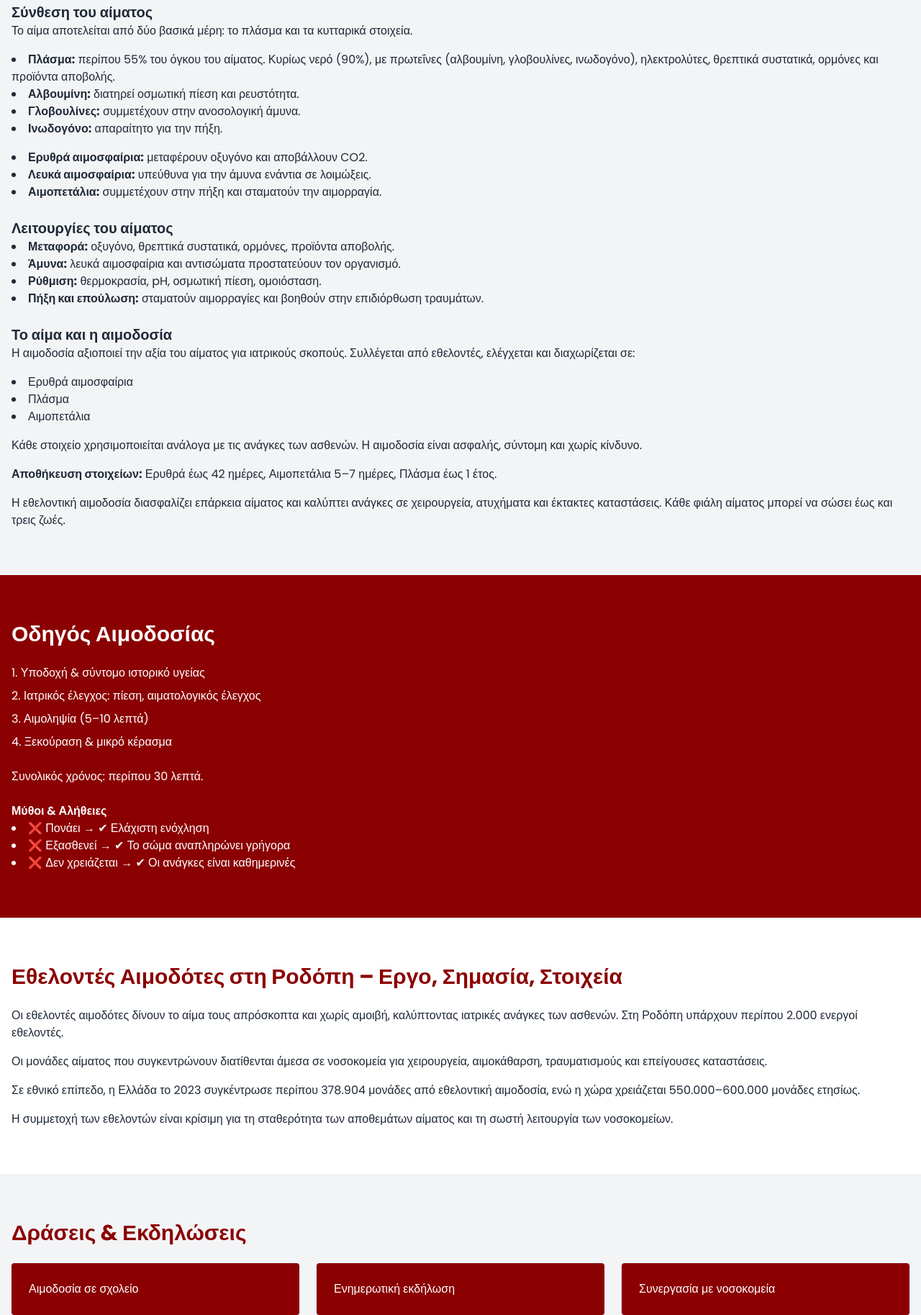
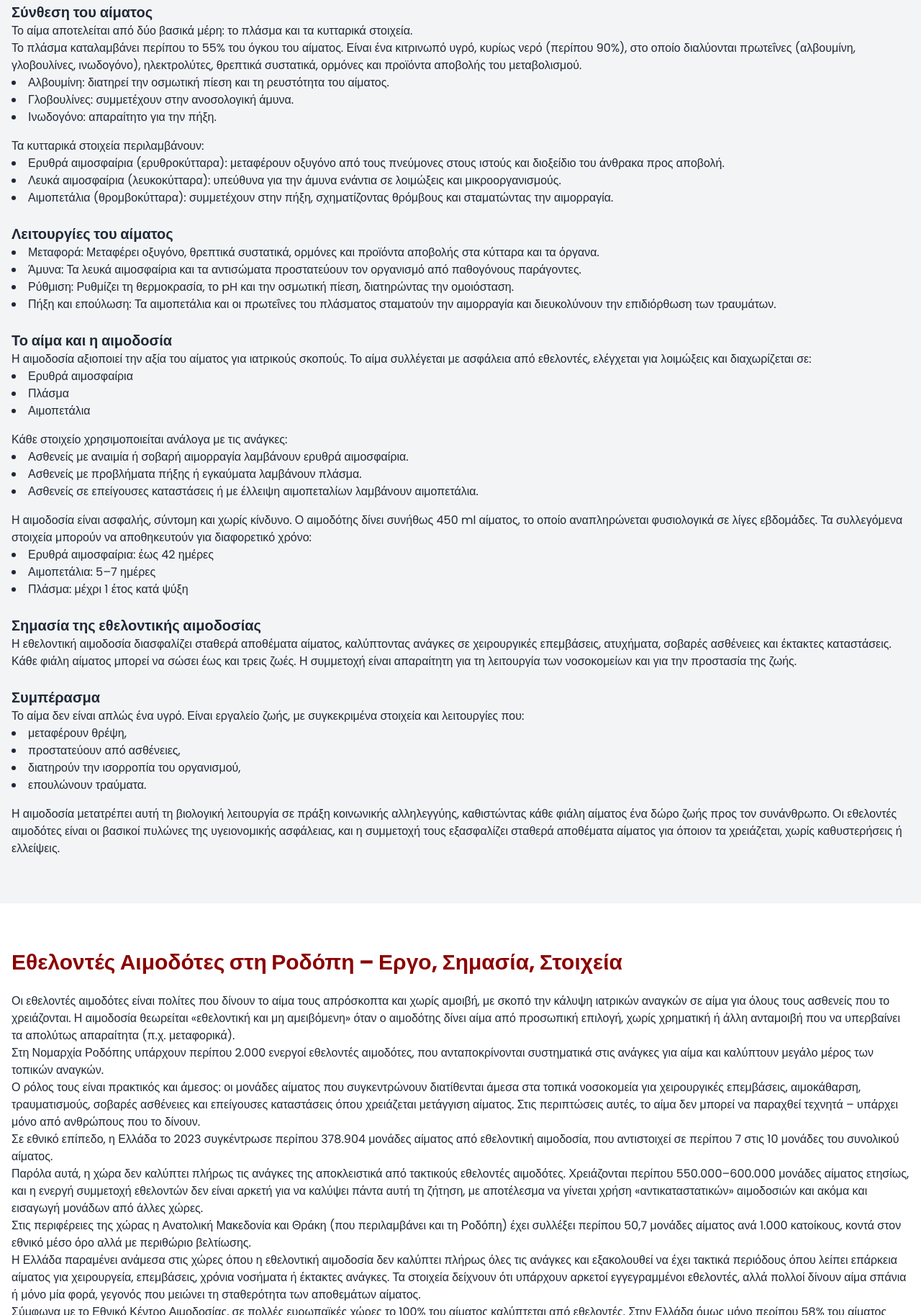
Before and after one commit to konstantinospolyzoidis1/aimodotes-rodopis, a plain HTML site: page index.html in a window 1280 px wide. Shown: the part 973-2800 px from the top of the page at 72% size. Drawn offline with nearby package versions, Linux system fonts and the light colour scheme.

Commit message:
Update index.html

```diff
--- a/index.html
+++ b/index.html
@@ -4,12 +4,7 @@
 <meta charset="UTF-8">
 <meta name="viewport" content="width=device-width, initial-scale=1.0">
 <title>Εθελοντές Αιμοδότες Ροδόπης</title>
-<!-- Tailwind CSS -->
 <script src="https://cdn.tailwindcss.com"></script>
-<script>
-  tailwind.config = { theme: { extend: {} } };
-</script>
-<!-- Google Fonts -->
 <link href="https://fonts.googleapis.com/css2?family=Poppins:wght@400;600;700&display=swap" rel="stylesheet">
 <style>
   body { font-family: 'Poppins', sans-serif; }
@@ -64,95 +59,79 @@
 <section id="blood" class="bg-gray-100 py-16 px-4">
   <div class="container mx-auto">
     <h2 class="text-3xl font-bold mb-6 text-[#8B0000]">Το Αίμα: Σύνθεση, Λειτουργίες και Αξιοποίηση στην Αιμοδοσία</h2>
-    <p class="mb-4">Το αίμα αποτελεί έναν από τους πιο ζωτικούς ιστούς του ανθρώπινου οργανισμού. Κυκλοφορεί συνεχώς μέσα στα αγγεία, διατηρώντας τη ζωή και τις λειτουργίες κάθε κυττάρου. Αν και συνήθως το αντιλαμβανόμαστε ως κόκκινο υγρό, πρόκειται για ένα πολύπλοκο σύστημα με διαφορετικά στοιχεία, καθένα με συγκεκριμένο ρόλο και λειτουργία.</p>
+    <p>Το αίμα αποτελεί έναν από τους πιο ζωτικούς ιστούς του ανθρώπινου οργανισμού. Κυκλοφορεί συνεχώς μέσα στα αγγεία, διατηρώντας τη ζωή και τις λειτουργίες κάθε κυττάρου. Αν και συνήθως το αντιλαμβανόμαστε ως κόκκινο υγρό, πρόκειται για ένα πολύπλοκο σύστημα με διαφορετικά στοιχεία, καθένα με συγκεκριμένο ρόλο και λειτουργία.</p>
 
     <h3 class="text-xl font-semibold mt-6">Σύνθεση του αίματος</h3>
-    <p class="mb-4">Το αίμα αποτελείται από δύο βασικά μέρη: το πλάσμα και τα κυτταρικά στοιχεία.</p>
+    <p>Το αίμα αποτελείται από δύο βασικά μέρη: το πλάσμα και τα κυτταρικά στοιχεία.</p>
+    <p>Το πλάσμα καταλαμβάνει περίπου το 55% του όγκου του αίματος. Είναι ένα κιτρινωπό υγρό, κυρίως νερό (περίπου 90%), στο οποίο διαλύονται πρωτεΐνες (αλβουμίνη, γλοβουλίνες, ινωδογόνο), ηλεκτρολύτες, θρεπτικά συστατικά, ορμόνες και προϊόντα αποβολής του μεταβολισμού.</p>
     <ul class="list-disc list-inside mb-4">
-      <li><strong>Πλάσμα:</strong> περίπου 55% του όγκου του αίματος. Κυρίως νερό (90%), με πρωτεΐνες (αλβουμίνη, γλοβουλίνες, ινωδογόνο), ηλεκτρολύτες, θρεπτικά συστατικά, ορμόνες και προϊόντα αποβολής.</li>
-      <li><strong>Αλβουμίνη:</strong> διατηρεί οσμωτική πίεση και ρευστότητα.</li>
-      <li><strong>Γλοβουλίνες:</strong> συμμετέχουν στην ανοσολογική άμυνα.</li>
-      <li><strong>Ινωδογόνο:</strong> απαραίτητο για την πήξη.</li>
+      <li>Αλβουμίνη: διατηρεί την οσμωτική πίεση και τη ρευστότητα του αίματος.</li>
+      <li>Γλοβουλίνες: συμμετέχουν στην ανοσολογική άμυνα.</li>
+      <li>Ινωδογόνο: απαραίτητο για την πήξη.</li>
     </ul>
+
+    <p>Τα κυτταρικά στοιχεία περιλαμβάνουν:</p>
     <ul class="list-disc list-inside mb-4">
-      <li><strong>Ερυθρά αιμοσφαίρια:</strong> μεταφέρουν οξυγόνο και αποβάλλουν CO2.</li>
-      <li><strong>Λευκά αιμοσφαίρια:</strong> υπεύθυνα για την άμυνα ενάντια σε λοιμώξεις.</li>
-      <li><strong>Αιμοπετάλια:</strong> συμμετέχουν στην πήξη και σταματούν την αιμορραγία.</li>
+      <li>Ερυθρά αιμοσφαίρια (ερυθροκύτταρα): μεταφέρουν οξυγόνο από τους πνεύμονες στους ιστούς και διοξείδιο του άνθρακα προς αποβολή.</li>
+      <li>Λευκά αιμοσφαίρια (λευκοκύτταρα): υπεύθυνα για την άμυνα ενάντια σε λοιμώξεις και μικροοργανισμούς.</li>
+      <li>Αιμοπετάλια (θρομβοκύτταρα): συμμετέχουν στην πήξη, σχηματίζοντας θρόμβους και σταματώντας την αιμορραγία.</li>
     </ul>
 
     <h3 class="text-xl font-semibold mt-6">Λειτουργίες του αίματος</h3>
     <ul class="list-disc list-inside mb-4">
-      <li><strong>Μεταφορά:</strong> οξυγόνο, θρεπτικά συστατικά, ορμόνες, προϊόντα αποβολής.</li>
-      <li><strong>Άμυνα:</strong> λευκά αιμοσφαίρια και αντισώματα προστατεύουν τον οργανισμό.</li>
-      <li><strong>Ρύθμιση:</strong> θερμοκρασία, pH, οσμωτική πίεση, ομοιόσταση.</li>
-      <li><strong>Πήξη και επούλωση:</strong> σταματούν αιμορραγίες και βοηθούν στην επιδιόρθωση τραυμάτων.</li>
+      <li>Μεταφορά: Μεταφέρει οξυγόνο, θρεπτικά συστατικά, ορμόνες και προϊόντα αποβολής στα κύτταρα και τα όργανα.</li>
+      <li>Άμυνα: Τα λευκά αιμοσφαίρια και τα αντισώματα προστατεύουν τον οργανισμό από παθογόνους παράγοντες.</li>
+      <li>Ρύθμιση: Ρυθμίζει τη θερμοκρασία, το pH και την οσμωτική πίεση, διατηρώντας την ομοιόσταση.</li>
+      <li>Πήξη και επούλωση: Τα αιμοπετάλια και οι πρωτεΐνες του πλάσματος σταματούν την αιμορραγία και διευκολύνουν την επιδιόρθωση των τραυμάτων.</li>
     </ul>
 
     <h3 class="text-xl font-semibold mt-6">Το αίμα και η αιμοδοσία</h3>
-    <p class="mb-4">Η αιμοδοσία αξιοποιεί την αξία του αίματος για ιατρικούς σκοπούς. Συλλέγεται από εθελοντές, ελέγχεται και διαχωρίζεται σε:</p>
+    <p>Η αιμοδοσία αξιοποιεί την αξία του αίματος για ιατρικούς σκοπούς. Το αίμα συλλέγεται με ασφάλεια από εθελοντές, ελέγχεται για λοιμώξεις και διαχωρίζεται σε:</p>
     <ul class="list-disc list-inside mb-4">
       <li>Ερυθρά αιμοσφαίρια</li>
       <li>Πλάσμα</li>
       <li>Αιμοπετάλια</li>
     </ul>
-    <p class="mb-4">Κάθε στοιχείο χρησιμοποιείται ανάλογα με τις ανάγκες των ασθενών. Η αιμοδοσία είναι ασφαλής, σύντομη και χωρίς κίνδυνο.</p>
-    <p class="mb-4"><strong>Αποθήκευση στοιχείων:</strong> Ερυθρά έως 42 ημέρες, Αιμοπετάλια 5–7 ημέρες, Πλάσμα έως 1 έτος.</p>
-    <p>Η εθελοντική αιμοδοσία διασφαλίζει επάρκεια αίματος και καλύπτει ανάγκες σε χειρουργεία, ατυχήματα και έκτακτες καταστάσεις. Κάθε φιάλη αίματος μπορεί να σώσει έως και τρεις ζωές.</p>
-  </div>
-</section>
+    <p>Κάθε στοιχείο χρησιμοποιείται ανάλογα με τις ανάγκες:</p>
+    <ul class="list-disc list-inside mb-4">
+      <li>Ασθενείς με αναιμία ή σοβαρή αιμορραγία λαμβάνουν ερυθρά αιμοσφαίρια.</li>
+      <li>Ασθενείς με προβλήματα πήξης ή εγκαύματα λαμβάνουν πλάσμα.</li>
+      <li>Ασθενείς σε επείγουσες καταστάσεις ή με έλλειψη αιμοπεταλίων λαμβάνουν αιμοπετάλια.</li>
+    </ul>
+    <p>Η αιμοδοσία είναι ασφαλής, σύντομη και χωρίς κίνδυνο. Ο αιμοδότης δίνει συνήθως 450 ml αίματος, το οποίο αναπληρώνεται φυσιολογικά σε λίγες εβδομάδες. Τα συλλεγόμενα στοιχεία μπορούν να αποθηκευτούν για διαφορετικό χρόνο:</p>
+    <ul class="list-disc list-inside mb-4">
+      <li>Ερυθρά αιμοσφαίρια: έως 42 ημέρες</li>
+      <li>Αιμοπετάλια: 5–7 ημέρες</li>
+      <li>Πλάσμα: μέχρι 1 έτος κατά ψύξη</li>
+    </ul>
 
-<!-- Donation Section -->
-<section id="donation" class="bg-[#8B0000] text-white py-16 px-4">
-  <div class="container mx-auto">
-    <h2 class="text-3xl font-bold mb-6">Οδηγός Αιμοδοσίας</h2>
-    <ol class="list-decimal list-inside mb-6 space-y-2">
-      <li>Υποδοχή & σύντομο ιστορικό υγείας</li>
-      <li>Ιατρικός έλεγχος: πίεση, αιματολογικός έλεγχος</li>
-      <li>Αιμοληψία (5–10 λεπτά)</li>
-      <li>Ξεκούραση & μικρό κέρασμα</li>
-    </ol>
-    <p class="mb-4">Συνολικός χρόνος: περίπου 30 λεπτά.</p>
-    <h3 class="font-semibold mt-6">Μύθοι & Αλήθειες</h3>
-    <ul class="list-disc list-inside">
-      <li>❌ Πονάει → ✔ Ελάχιστη ενόχληση</li>
-      <li>❌ Εξασθενεί → ✔ Το σώμα αναπληρώνει γρήγορα</li>
-      <li>❌ Δεν χρειάζεται → ✔ Οι ανάγκες είναι καθημερινές</li>
+    <h3 class="text-xl font-semibold mt-6">Σημασία της εθελοντικής αιμοδοσίας</h3>
+    <p>Η εθελοντική αιμοδοσία διασφαλίζει σταθερά αποθέματα αίματος, καλύπτοντας ανάγκες σε χειρουργικές επεμβάσεις, ατυχήματα, σοβαρές ασθένειες και έκτακτες καταστάσεις. Κάθε φιάλη αίματος μπορεί να σώσει έως και τρεις ζωές. Η συμμετοχή είναι απαραίτητη για τη λειτουργία των νοσοκομείων και για την προστασία της ζωής.</p>
+
+    <h3 class="text-xl font-semibold mt-6">Συμπέρασμα</h3>
+    <p>Το αίμα δεν είναι απλώς ένα υγρό. Είναι εργαλείο ζωής, με συγκεκριμένα στοιχεία και λειτουργίες που:</p>
+    <ul class="list-disc list-inside mb-4">
+      <li>μεταφέρουν θρέψη,</li>
+      <li>προστατεύουν από ασθένειες,</li>
+      <li>διατηρούν την ισορροπία του οργανισμού,</li>
+      <li>επουλώνουν τραύματα.</li>
     </ul>
+    <p>Η αιμοδοσία μετατρέπει αυτή τη βιολογική λειτουργία σε πράξη κοινωνικής αλληλεγγύης, καθιστώντας κάθε φιάλη αίματος ένα δώρο ζωής προς τον συνάνθρωπο. Οι εθελοντές αιμοδότες είναι οι βασικοί πυλώνες της υγειονομικής ασφάλειας, και η συμμετοχή τους εξασφαλίζει σταθερά αποθέματα αίματος για όποιον τα χρειάζεται, χωρίς καθυστερήσεις ή ελλείψεις.</p>
   </div>
 </section>
 
 <!-- Volunteers Section -->
 <section id="volunteers" class="container mx-auto py-16 px-4">
   <h2 class="text-3xl font-bold mb-6 text-[#8B0000]">Εθελοντές Αιμοδότες στη Ροδόπη – Εργο, Σημασία, Στοιχεία</h2>
-  <p class="mb-4">Οι εθελοντές αιμοδότες δίνουν το αίμα τους απρόσκοπτα και χωρίς αμοιβή, καλύπτοντας ιατρικές ανάγκες των ασθενών. Στη Ροδόπη υπάρχουν περίπου 2.000 ενεργοί εθελοντές.</p>
-  <p class="mb-4">Οι μονάδες αίματος που συγκεντρώνουν διατίθενται άμεσα σε νοσοκομεία για χειρουργεία, αιμοκάθαρση, τραυματισμούς και επείγουσες καταστάσεις.</p>
-  <p class="mb-4">Σε εθνικό επίπεδο, η Ελλάδα το 2023 συγκέντρωσε περίπου 378.904 μονάδες από εθελοντική αιμοδοσία, ενώ η χώρα χρειάζεται 550.000–600.000 μονάδες ετησίως.</p>
-  <p>Η συμμετοχή των εθελοντών είναι κρίσιμη για τη σταθερότητα των αποθεμάτων αίματος και τη σωστή λειτουργία των νοσοκομείων.</p>
-</section>
-
-<!-- Actions Section -->
-<section id="actions" class="bg-gray-100 py-16 px-4">
-  <div class="container mx-auto">
-    <h2 class="text-3xl font-bold mb-6 text-[#8B0000]">Δράσεις & Εκδηλώσεις</h2>
-    <div class="grid md:grid-cols-3 gap-6">
-      <div class="bg-[#8B0000] text-white p-6 rounded shadow hover:scale-105 transform transition">Αιμοδοσία σε σχολείο</div>
-      <div class="bg-[#8B0000] text-white p-6 rounded shadow hover:scale-105 transform transition">Ενημερωτική εκδήλωση</div>
-      <div class="bg-[#8B0000] text-white p-6 rounded shadow hover:scale-105 transform transition">Συνεργασία με νοσοκομεία</div>
-    </div>
-  </div>
-</section>
-
-<!-- Join Section -->
-<section id="join" class="container mx-auto py-16 px-4">
-  <h2 class="text-3xl font-bold mb-6 text-[#8B0000]">Γίνε Μέλος / Αιμοδότης</h2>
-  <p class="mb-4">Η εθελοντική προσφορά αίματος είναι πράξη ανθρωπιάς. Συμπλήρωσε τη φόρμα για να γίνεις μέλος και να συμμετάσχεις ενεργά στις δράσεις μας.</p>
-  <form class="grid grid-cols-1 md:grid-cols-2 gap-4">
-    <input type="text" placeholder="Όνομα" class="p-3 border rounded w-full">
-    <input type="text" placeholder="Επώνυμο" class="p-3 border rounded w-full">
-    <input type="email" placeholder="Email" class="p-3 border rounded w-full">
-    <input type="tel" placeholder="Τηλέφωνο" class="p-3 border rounded w-full">
-    <button class="bg-[#8B0000] text-white px-6 py-3 rounded hover:bg-red-900 transition col-span-full">Εγγραφή</button>
-  </form>
+  <p>Οι εθελοντές αιμοδότες είναι πολίτες που δίνουν το αίμα τους απρόσκοπτα και χωρίς αμοιβή, με σκοπό την κάλυψη ιατρικών αναγκών σε αίμα για όλους τους ασθενείς που το χρειάζονται. Η αιμοδοσία θεωρείται «εθελοντική και μη αμειβόμενη» όταν ο αιμοδότης δίνει αίμα από προσωπική επιλογή, χωρίς χρηματική ή άλλη ανταμοιβή που να υπερβαίνει τα απολύτως απαραίτητα (π.χ. μεταφορικά).</p>
+  <p>Στη Νομαρχία Ροδόπης υπάρχουν περίπου 2.000 ενεργοί εθελοντές αιμοδότες, που ανταποκρίνονται συστηματικά στις ανάγκες για αίμα και καλύπτουν μεγάλο μέρος των τοπικών αναγκών.</p>
+  <p>Ο ρόλος τους είναι πρακτικός και άμεσος: οι μονάδες αίματος που συγκεντρώνουν διατίθενται άμεσα στα τοπικά νοσοκομεία για χειρουργικές επεμβάσεις, αιμοκάθαρση, τραυματισμούς, σοβαρές ασθένειες και επείγουσες καταστάσεις όπου χρειάζεται μετάγγιση αίματος. Στις περιπτώσεις αυτές, το αίμα δεν μπορεί να παραχθεί τεχνητά – υπάρχει μόνο από ανθρώπους που το δίνουν.</p>
+  <p>Σε εθνικό επίπεδο, η Ελλάδα το 2023 συγκέντρωσε περίπου 378.904 μονάδες αίματος από εθελοντική αιμοδοσία, που αντιστοιχεί σε περίπου 7 στις 10 μονάδες του συνολικού αίματος.</p>
+  <p>Παρόλα αυτά, η χώρα δεν καλύπτει πλήρως τις ανάγκες της αποκλειστικά από τακτικούς εθελοντές αιμοδότες. Χρειάζονται περίπου 550.000–600.000 μονάδες αίματος ετησίως, και η ενεργή συμμετοχή εθελοντών δεν είναι αρκετή για να καλύψει πάντα αυτή τη ζήτηση, με αποτέλεσμα να γίνεται χρήση «αντικαταστατικών» αιμοδοσιών και ακόμα και εισαγωγή μονάδων από άλλες χώρες.</p>
+  <p>Στις περιφέρειες της χώρας η Ανατολική Μακεδονία και Θράκη (που περιλαμβάνει και τη Ροδόπη) έχει συλλέξει περίπου 50,7 μονάδες αίματος ανά 1.000 κατοίκους, κοντά στον εθνικό μέσο όρο αλλά με περιθώριο βελτίωσης.</p>
+  <p>Η Ελλάδα παραμένει ανάμεσα στις χώρες όπου η εθελοντική αιμοδοσία δεν καλύπτει πλήρως όλες τις ανάγκες και εξακολουθεί να έχει τακτικά περιόδους όπου λείπει επάρκεια αίματος για χειρουργεία, επεμβάσεις, χρόνια νοσήματα ή έκτακτες ανάγκες. Τα στοιχεία δείχνουν ότι υπάρχουν αρκετοί εγγεγραμμένοι εθελοντές, αλλά πολλοί δίνουν αίμα σπάνια ή μόνο μία φορά, γεγονός που μειώνει τη σταθερότητα των αποθεμάτων αίματος.</p>
+  <p>Σύμφωνα με το Εθνικό Κέντρο Αιμοδοσίας, σε πολλές ευρωπαϊκές χώρες το 100% του αίματος καλύπτεται από εθελοντές. Στην Ελλάδα όμως μόνο περίπου 58% του αίματος προέρχεται από εθελοντές, ενώ το υπόλοιπο καλύπτεται από συγγενείς ή άλλες μορφές δωρεάς.</p>
+  <p>Οι εθελοντές αιμοδότες της Ροδόπης συμβάλλουν κρίσιμα στην κάλυψη των τοπικών αναγκών σε αίμα και στη στήριξη του Εθνικού Συστήματος Αιμοδοσίας. Αποτελούν σημαντικό πυλώνα στην προσπάθεια διατήρησης επαρκών αποθεμάτων αίματος, αλλά η χώρα και η περιοχή χρειάζονται περισσότερους τακτικούς εθελοντές για να εξασφαλίσουν επάρκεια και σταθερότητα. Η προσφορά αίματος είναι αναντικατάστατη και βασίζεται καθαρά σε ανθρώπους που δίνουν από ελεύθερη βούληση.</p>
 </section>
 
 <!-- Footer -->
@@ -167,20 +146,4 @@ toggle.addEventListener('click', () => {
   document.body.classList.toggle('bg-gray-900');
   document.body.classList.toggle('text-gray-100');
 });
-
-// Counters
-const counters = { counterLives: 350, counterDonations: 780, counterVolunteers: 120 };
-for (const id in counters) {
-  let el = document.getElementById(id);
-  let count = 0;
-  let target = counters[id];
-  let interval = setInterval(() => {
-    count += Math.ceil(target/100);
-    if(count >= target) { count = target; clearInterval(interval); }
-    el.innerText = count;
-  }, 20);
-}
-</script>
-
-</body>
-</html>
+const counters = { counter
```
